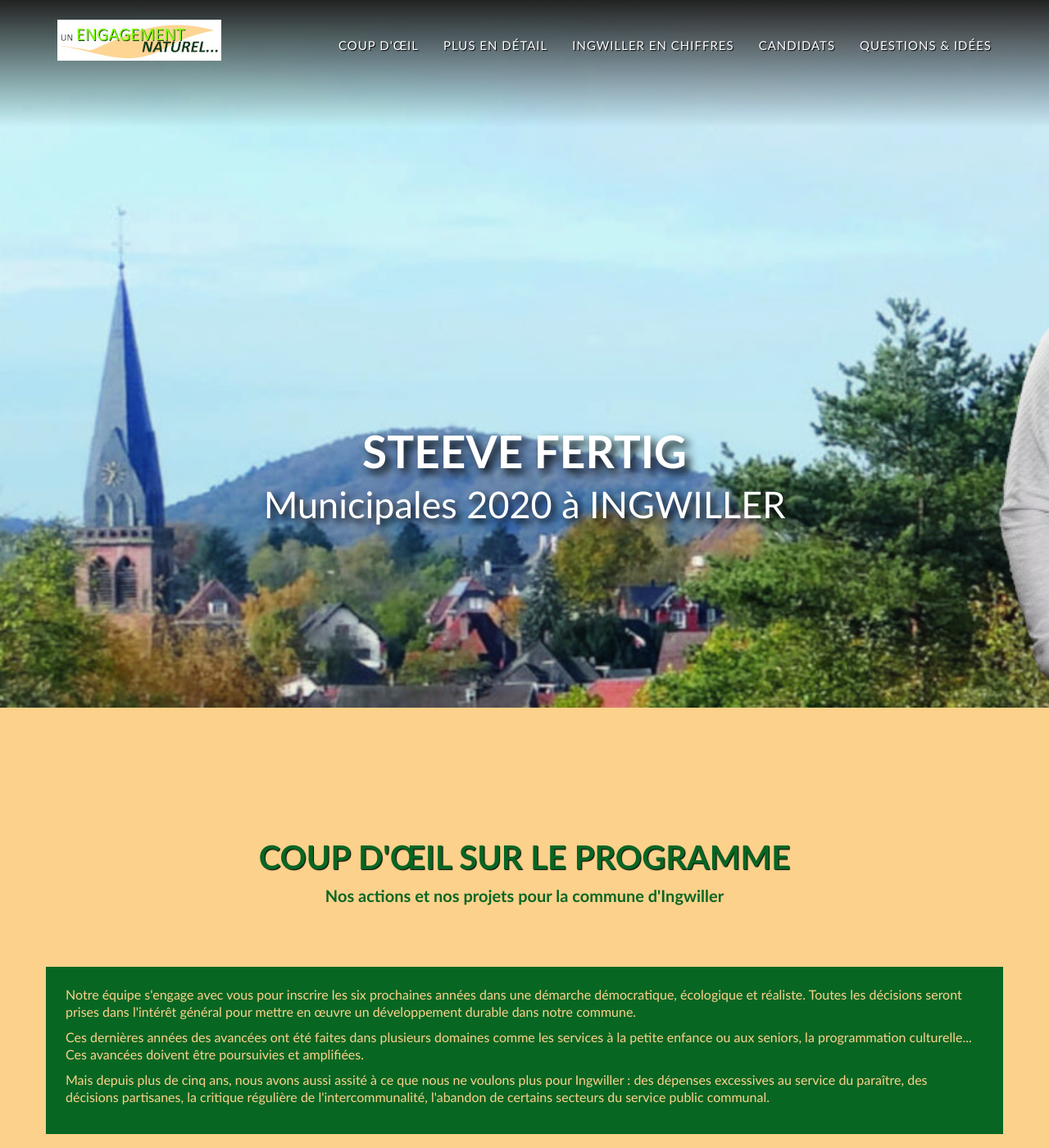
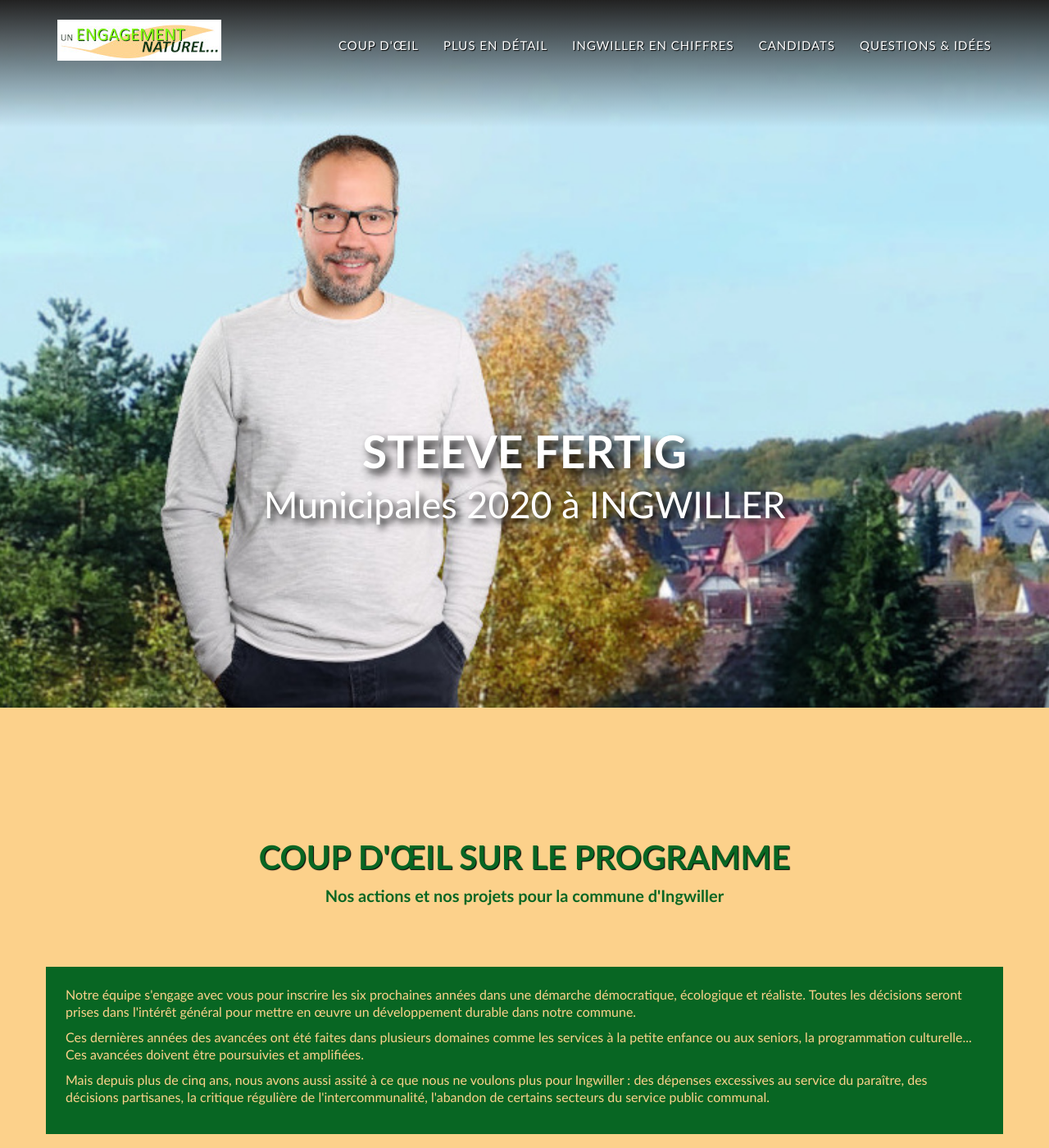
Before and after one commit to campagne-municipale/betonniere, a Jekyll site: the page built from index.html, in a window 1280 px wide and 1400 px high. Shown: the whole window at 82% size. Built offline with Jekyll 4.4.1, drawn with Linux system fonts in a browser that asks for light colours; nearby versions of some CDN libraries; some web fonts are replaced.

Commit message:
essais position bandeau - center

```diff
--- a/_includes/css/agency.css
+++ b/_includes/css/agency.css
@@ -288,7 +288,7 @@ header {
     color: #fff;
     background-attachment: scroll;
     background-image: linear-gradient(to bottom,  #222 0%,transparent 18%),url('{{ site.baseurl }}/img/header-bg_01.jpg');
-    background-position: left center;
+    background-position: center center;
     background-repeat: none;
     -webkit-background-size: cover;
     -moz-background-size: cover;
```
